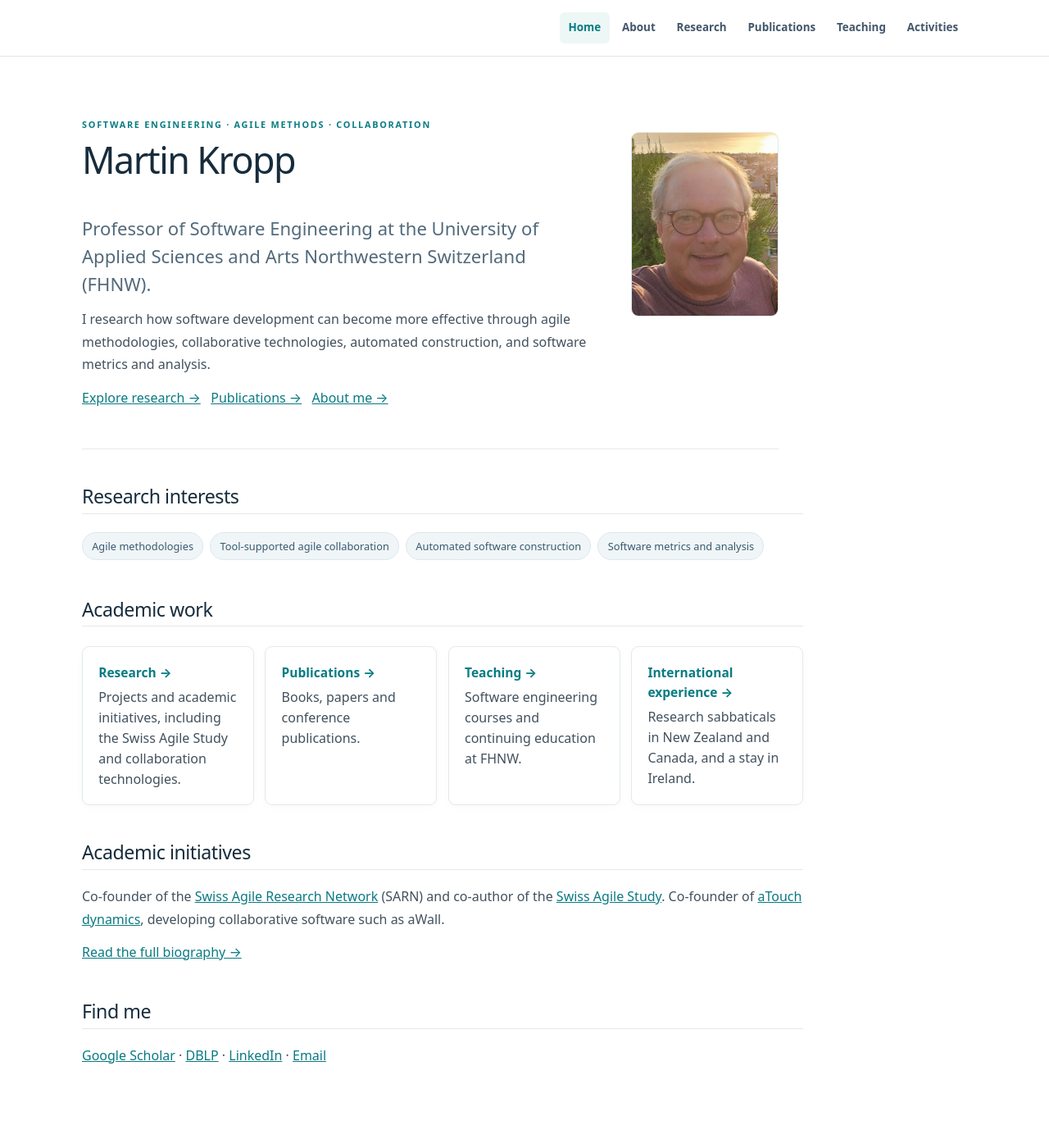
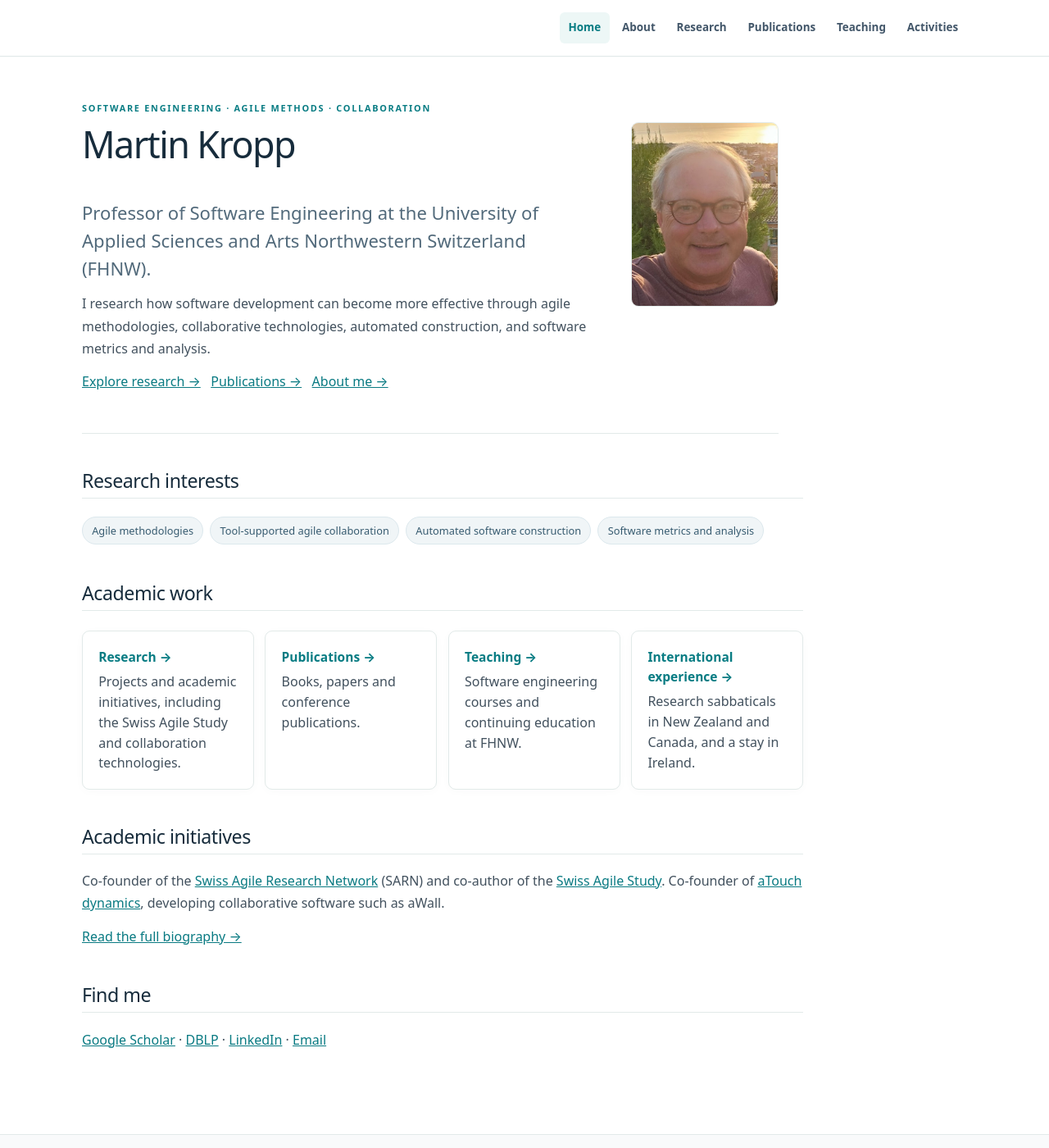
Before and after one commit to martinkropp/martinkropp.github.io, a Jekyll site: the page built from index.md, in a window 1280 px wide and 1400 px high. Shown: the whole window at 82% size. Built offline with Jekyll 4.4.1, drawn with Linux system fonts in a browser that asks for light colours.

Commit message:
Align homepage photo with title below topic label

```diff
--- a/assets/css/site.css
+++ b/assets/css/site.css
@@ -140,5 +140,7 @@ body{background:#fff}.brand-dot{color:#0b9292}a{color:#097a82}
 .hero-portrait{display:block;width:100%;height:auto;aspect-ratio:4/5;object-fit:cover;object-position:center top;border-radius:9px;border:1px solid var(--line)}
 @media(max-width:650px){.hero-with-photo{grid-template-columns:1fr}.hero-portrait{grid-row:1;width:min(100%,var(--portrait-width));aspect-ratio:4/5}}
 
-/* Match the homepage heading's vertical start with all other page titles. */
-.hero.hero-with-photo{padding-top:0}
+/* Align the portrait with the main title, below the introductory eyebrow. */
+.hero.hero-portrait-section{padding-top:0}
+.hero-portrait-section .hero-portrait{margin-top:.43rem}
+@media(max-width:650px){.hero-portrait-section .hero-portrait{margin-top:0}}
```
